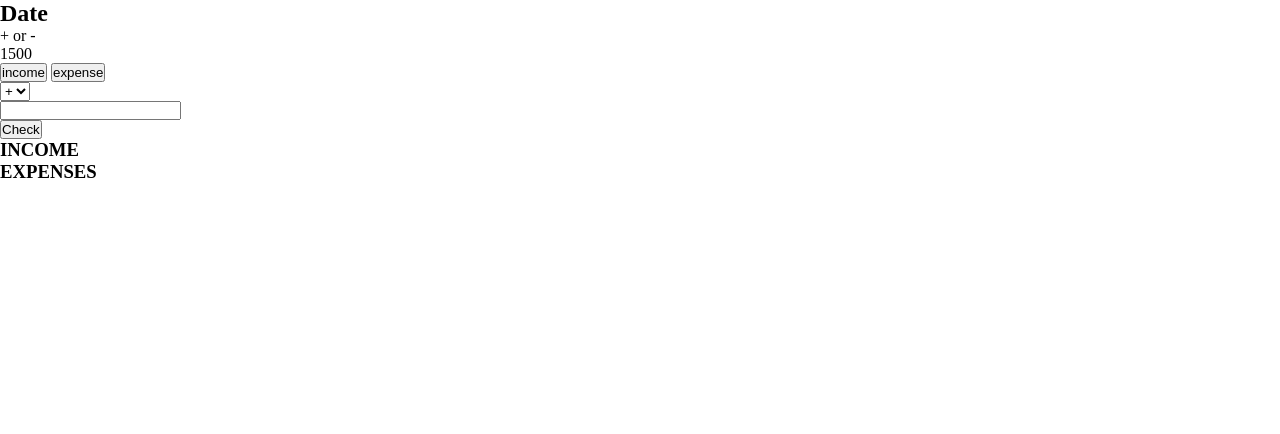
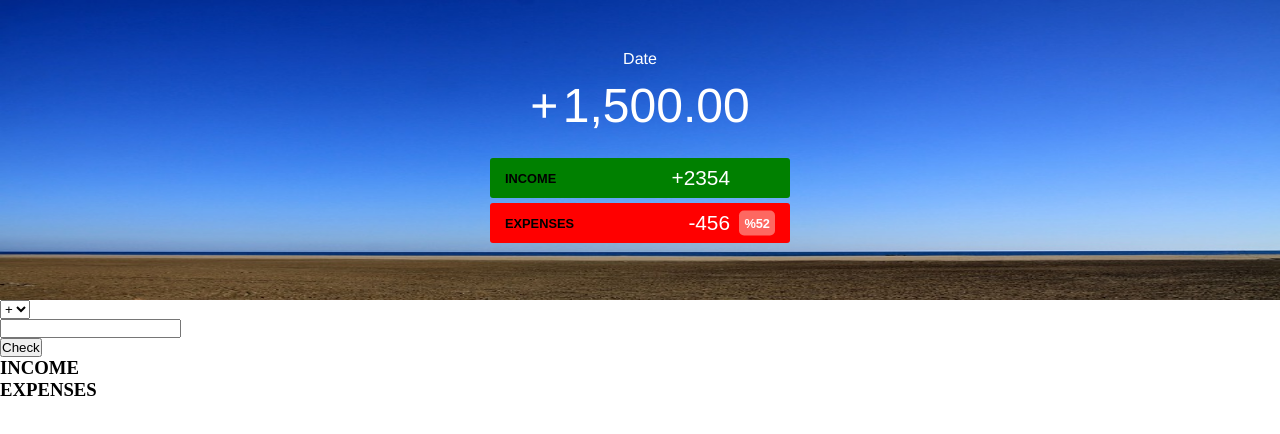
Before and after one commit to adil-sadout/BudgetTracker, a plain HTML site: page index.html in a window 1280 px wide. Drawn offline with Linux system fonts and the light colour scheme.

Commit message:
added some styling to the first container

```diff
--- a/index.html
+++ b/index.html
@@ -8,19 +8,30 @@
 	<div class="main-container">
 
 		<div class="main-container__1">
+			<div class="main-container__1--center">
 				<h2 class="main-container__1--date">Date</h2>
 				<div class="main-container__1--budget">
-				<p class="main-container__1--budget-operator">+ or -</p>
-				<p class="main-container__1--budget-cash"> 1500</p>
+					<p class="main-container__1--budget-operator">+</p>
+					<p class="main-container__1--budget-cash"> 1,500.00</p>
 				</div>
 
 				<div class="main-container__1--button">
 					<button class="main-container__1--button-income">
-					income
+						INCOME
+						<label class="label1">
+							+2354
+						</label>
 					</button>
 					<button class="main-container__1--button-expense">
-					expense
+						EXPENSES
+						<label class="label1">
+							-456
+						</label>
+						<label class="label2">
+							%52
+						</label>
 					</button>
+				</div>
 			</div>
 		</div>
 
--- a/style.css
+++ b/style.css
@@ -3,3 +3,85 @@
 	padding: 0;
 	box-sizing: border-box;
 }
+
+
+.main-container__1{
+	width: 100%;
+	height: 300px;
+	background: url('bg.jpg') bottom;
+	background-size: 100% 100%;
+}
+
+
+.main-container__1--center{
+	text-align: center;
+	padding: 50px;
+	color: white;
+	font-weight: lighter;
+	font-family: 'helvetica', sans-serif;
+}
+
+.main-container__1--center div{
+	padding: 10px;
+}
+
+.main-container__1--date{
+	font-size: 1rem;
+	font-weight: lighter;
+}
+
+
+.main-container__1--budget p{
+	display: inline-block;
+	font-size: 3rem;
+}
+
+
+.main-container__1--button-income{
+	background: green;
+}
+
+.main-container__1--button-expense{
+	background: red;
+}
+
+.main-container__1--button button{
+
+	position: relative;
+	width: 300px;
+	height: 40px;
+	font-size: 0.8rem;
+	font-weight: bold;
+	display: block;
+	margin: 5px auto;
+	text-align: left;
+	padding: 0 0 0 15px;
+	border: none;
+	border-radius: 3px;
+}
+
+
+.main-container__1--button button label{
+	position: absolute;
+	color: white;
+	top: 50%;
+	transform: translate(0%,-50%);
+
+
+}
+
+.label1{
+	right: 20%;
+	font-size: 1.3rem;
+	font-weight: lighter;
+}
+
+.label2{
+	right: 5%;
+	padding: 5px;
+	border-radius: 5px;
+}
+
+.main-container__1--button-expense .label2{
+	background: #FD6861;
+}
```
Also changed, not shown: bg.jpg (added). Lines whose indentation alone changed are shown as unchanged.
